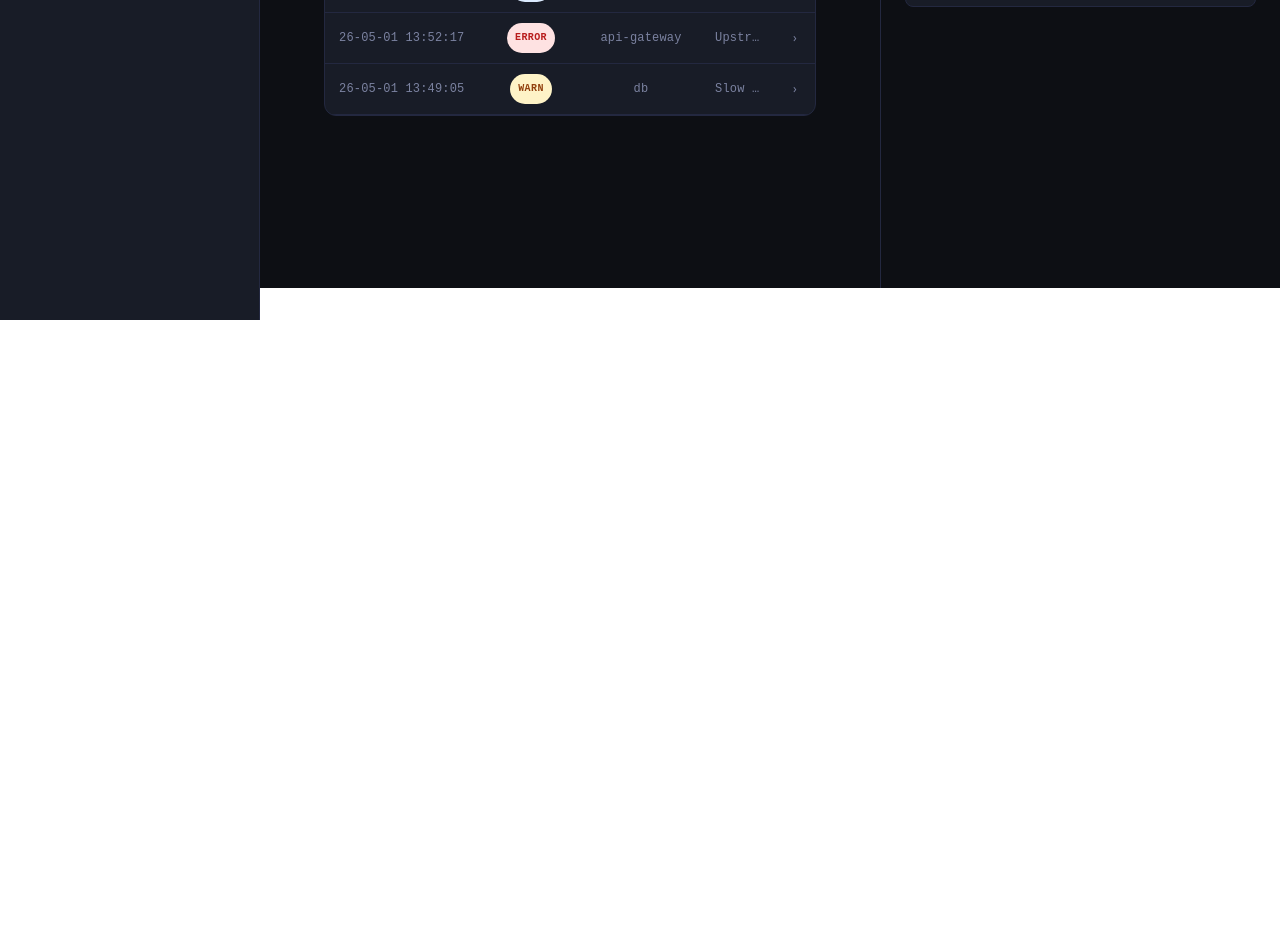
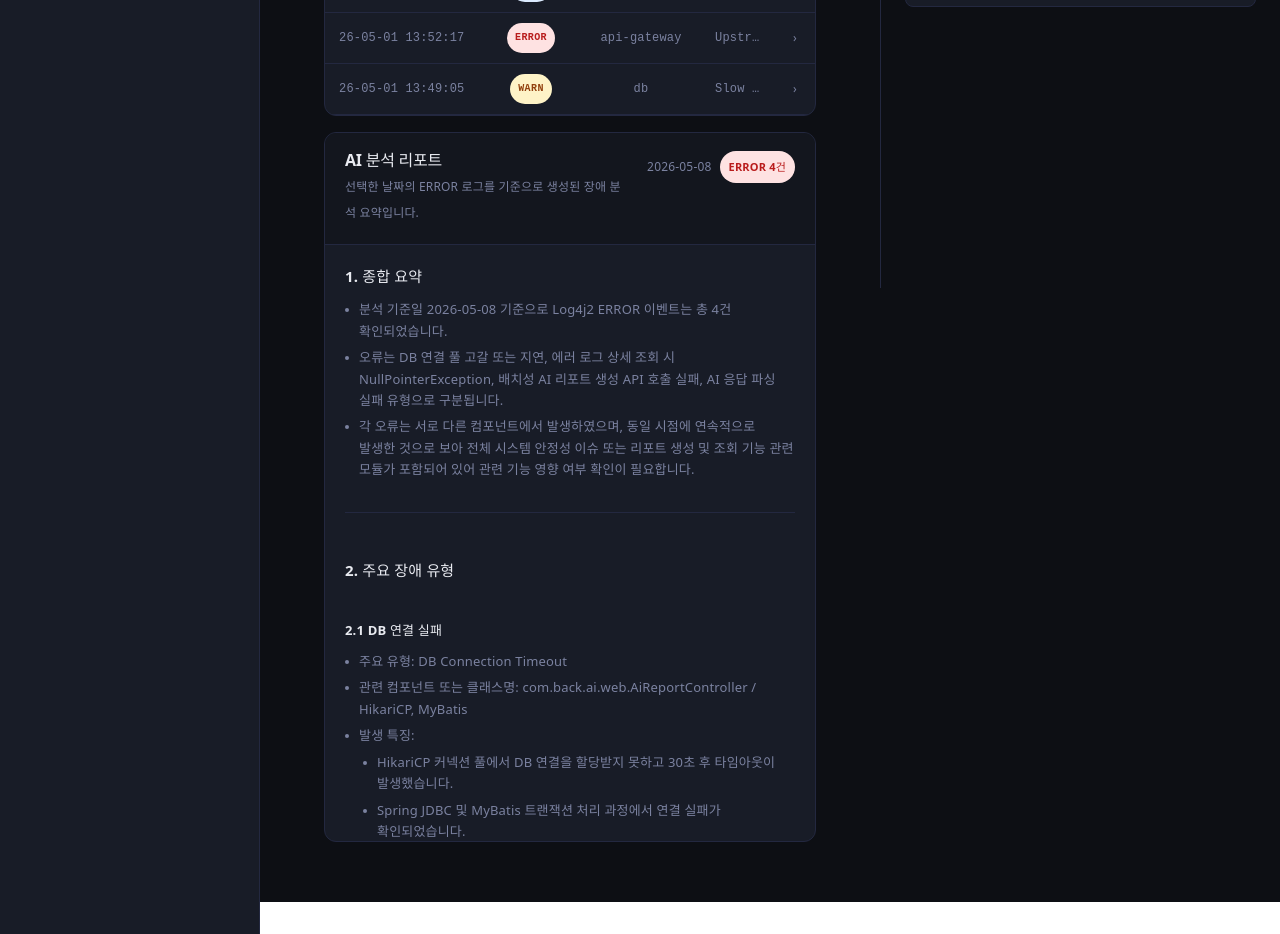
Before and after one commit to jeondaegam/service-monitor, a React (Vite) app in the folder perf-monitor-portlet/: page /error-log in a window 1280 px wide. Shown: the part 560-1494 px from the top of the page. Before the commit the page ends 880 px from the top, so only its background shows below. Built offline with nearby package versions, Linux system fonts and the light colour scheme.

Commit message:
에러로그: AI 분석 리포트 섹션 추가
- 본문 마크다운 형식 적용

```diff
--- a/perf-monitor-portlet/src/pages/ErrorLog/ErrorLogPage.jsx
+++ b/perf-monitor-portlet/src/pages/ErrorLog/ErrorLogPage.jsx
@@ -90,6 +90,74 @@ const DUMMY_LOGS = [
       "com.example.db.QueryMonitor.logSlowQuery(QueryMonitor.java:44)\n  at com.example.repository.OrderRepository.findByUserId(OrderRepository.java:133)",
   },
 ];
+
+const DUMMY_AI_REPORT = {
+  targetDate: "2026-05-08",
+  totalErrorCnt: 4,
+  aiSummary: `1. 종합 요약
+- 분석 기준일 2026-05-08 기준으로 Log4j2 ERROR 이벤트는 총 4건 확인되었습니다.
+- 오류는 DB 연결 풀 고갈 또는 지연, 에러 로그 상세 조회 시 NullPointerException, 배치성 AI 리포트 생성 API 호출 실패, AI 응답 파싱 실패 유형으로 구분됩니다.
+- 각 오류는 서로 다른 컴포넌트에서 발생하였으며, 동일 시점에 연속적으로 발생한 것으로 보아 전체 시스템 안정성 이슈 또는 리포트 생성 및 조회 기능 관련 모듈가 포함되어 있어 관련 기능 영향 여부 확인이 필요합니다.
+
+---
+
+2. 주요 장애 유형
+
+### 2.1 DB 연결 실패
+- 주요 유형: DB Connection Timeout
+- 관련 컴포넌트 또는 클래스명: com.back.ai.web.AiReportController / HikariCP, MyBatis
+- 발생 특징:
+  - HikariCP 커넥션 풀에서 DB 연결을 할당받지 못하고 30초 후 타임아웃이 발생했습니다.
+  - Spring JDBC 및 MyBatis 트랜잭션 처리 과정에서 연결 실패가 확인되었습니다.
+  - AI 리포트 관련 요청 처리 중 발생한 것으로 확인됩니다.
+
+### 2.2 에러 로그 상세 조회 중 NullPointerException
+- 주요 유형: NullPointerException
+- 관련 컴포넌트 또는 클래스명: com.back.error.service.ErrorLogServiceImpl / com.back.errorlog.web.ErrorLogController
+- 발생 특징:
+  - 에러 로그 상세 처리 조회 대상 객체가 null인 상태에서 getRawLog() 메서드를 호출하여 예외가 발생하였습니다.
+  - 서비스 계층의 selectErrorLog() 메서드에서 예외가 발생한 것으로 확인됩니다.
+
+### 2.3 스케줄러 기반 AI 리포트 생성 실패
+- 주요 유형: 외부 또는 내부 API 호출 500 오류
+- 관련 컴포넌트 또는 클래스명: com.back.scheduler.Scheduler / RestTemplate
+- 발생 특징:
+  - 스케줄러 실행 중 전달 AI 리포트 생성 요청에 대해 HTTP 500 Internal Server Error가 반환되었습니다.
+  - RestTemplate 응답 처리 과정에서 서버 오류를 처리된 것이 확인됩니다.
+
+### 2.4 AI 응답 파싱 실패
+- 주요 유형: JSON 파싱 오류
+- 관련 컴포넌트 또는 클래스명: com.back.ai.service.impl.AiReportServiceImpl / Jackson ObjectMapper
+- 발생 특징:
+  - AI 응답을 JSON으로 파싱하는 과정에서 유효하지 않은 문자가 감지되어 파싱 실패하였습니다.
+  - 응답 본문이 JSON 형식이 아닌 HTML 또는 오류 페이지 형식일 가능성이 있습니다. 해당 내용은 정의, 실제 응답 원문 확인이 필요합니다.
+
+---
+
+3. 반복 발생 패턴
+- 동일한 예외가 반복적으로 발생한 정황은 제공된 ERROR 로그 4건만으로는 명확히 확인되지 않습니다.
+- 다만 AI 리포트 관련 기능에서 DB 연결 실패, 스케줄러 리포트 생성 실패, AI 응답 파싱 실패가 각각 발생하여 AI 리포트 처리 흐름 전반에 대한 점검이 필요합니다.
+
+---
+
+4. 원인 분석 및 추정
+
+### 4.1 DB 연결 지연 또는 커넥션 풀 부족
+- DB 연결 실패는 커넥션 풀에서 적절한 대기 시간 내 DB 커넥션을 확보하지 못해 발생했습니다.
+- 에러 로그 상세 조회 오류는 조회 결과 객체가 null인 상태에서 코드 레벨 검증 없이 메서드를 호출하여 발생했습니다.
+- 스케줄러 오류는 생성 API 호출 결과 서버 내부 오류가 반환되었으며, AI 응답 파싱 오류는 응답 데이터가 정상적인 JSON 형식으로 처리될 수 없는 상태에서 Jackson 파서가 실패하여 발생했습니다.
+
+### 4.2 추정 원인
+- DB 연결 실패: 커넥션 풀 부족, 장시간 점유 쿼리, DB 응답 지연, 빈번 커넥션, DB 서버 동시 응답 수 제한. 해당 상황에 DB 및 애플리케이션 지표 확인이 필요합니다.
+- NullPointerException: 존재하지 않는 로그 식별자 조회, DB 조회 결과 미존재, 예외 처리 누락, 입력값 검증 누락 등이 원인일 수 있습니다.
+- 스케줄러 HTTP 500 오류: 호출 대상 서버 내부 오류, AI 리포트 생성 로직 오류, 외부 AI 서비스 장애, 요청 파라미터 오류 등이 원인일 수 있습니다.
+- AI 응답 파싱 실패: 호출 대상 서비스가 JSON 대신 HTML 오류 페이지, 인증 오류 페이지, 프록시 오류 응답, 차단 오류 응답 등을 반환했을 가능성이 있습니다. 이는 추정이며 응답 상태 코드와 본문 확인이 필요합니다.
+
+---
+
+5. 영향
+- 시스템 장애로 인해 AI 리포트 조회 및 생성 기능 일부 응답 지연, 오류, 요청 누락 가능성이 있습니다.`,
+};
 
 const SERVICES = ["all", "api-gateway", "auth", "db"];
 const LEVELS = ["all", "ERROR", "WARN", "INFO"];
@@ -284,6 +352,85 @@ function LogTable({ logs, selectedId, onRowClick }) {
 // ─────────────────────────────────────────
 // 메인 페이지
 // ─────────────────────────────────────────
+function AiSummaryMarkdown({ content }) {
+  return (
+    <div className={styles.aiReportContent}>
+      {content.split("\n").map((line, index) => {
+        const trimmed = line.trim();
+        const key = `${index}-${trimmed}`;
+
+        if (!trimmed) {
+          return <div key={key} className={styles.aiReportSpacer} />;
+        }
+
+        if (trimmed === "---") {
+          return <hr key={key} className={styles.aiReportDivider} />;
+        }
+
+        if (trimmed.startsWith("### ")) {
+          return (
+            <h4 key={key} className={styles.aiReportSubHeading}>
+              {trimmed.slice(4)}
+            </h4>
+          );
+        }
+
+        if (/^\d+\.\s/.test(trimmed)) {
+          return (
+            <h3 key={key} className={styles.aiReportHeading}>
+              {trimmed}
+            </h3>
+          );
+        }
+
+        if (trimmed.startsWith("- ")) {
+          const isNested = line.startsWith("  ");
+
+          return (
+            <div
+              key={key}
+              className={classNames(
+                styles.aiReportListItem,
+                isNested && styles.aiReportNestedListItem,
+              )}
+            >
+              <span className={styles.aiReportBullet} />
+              <span>{trimmed.slice(2)}</span>
+            </div>
+          );
+        }
+
+        return (
+          <p key={key} className={styles.aiReportParagraph}>
+            {trimmed}
+          </p>
+        );
+      })}
+    </div>
+  );
+}
+
+function AiReportSection({ report }) {
+  return (
+    <section className={styles.aiReportCard}>
+      <div className={styles.aiReportHeader}>
+        <div>
+          <h2 className={styles.aiReportTitle}>AI 분석 리포트</h2>
+          <p className={styles.aiReportSubtitle}>
+            선택한 날짜의 ERROR 로그를 기준으로 생성된 장애 분석 요약입니다.
+          </p>
+        </div>
+        <div className={styles.aiReportMeta}>
+          <span>{report.targetDate}</span>
+          <strong>ERROR {report.totalErrorCnt}건</strong>
+        </div>
+      </div>
+
+      <AiSummaryMarkdown content={report.aiSummary} />
+    </section>
+  );
+}
+
 export default function ErrorLogPage() {
   const [selectedId, setSelectedId] = useState(null);
   const [filterLevel, setFilterLevel] = useState("all");
@@ -364,6 +511,8 @@ export default function ErrorLogPage() {
         onRowClick={handleRowClick}
       />
 
+      <AiReportSection report={DUMMY_AI_REPORT} />
+
       {/* <div className={styles.footerNote}>
         {filtered.length}건 표시 중 · 페이지네이션 필요시 API 연동 시 추가
       </div> */}
--- a/perf-monitor-portlet/src/pages/ErrorLog/ErrorLogPage.module.css
+++ b/perf-monitor-portlet/src/pages/ErrorLog/ErrorLogPage.module.css
@@ -265,6 +265,124 @@
   word-break: break-word;
 }
 
+.aiReportCard {
+  margin-top: 16px;
+  overflow: hidden;
+  border: 1px solid var(--app-border);
+  border-radius: 12px;
+  background: var(--app-panel);
+}
+
+.aiReportHeader {
+  display: flex;
+  align-items: flex-start;
+  justify-content: space-between;
+  gap: 16px;
+  padding: 18px 20px;
+  border-bottom: 1px solid var(--app-border);
+  background: var(--app-panel-alt);
+}
+
+.aiReportTitle {
+  margin: 0;
+  color: var(--app-text);
+  font-size: 16px;
+  font-weight: 700;
+}
+
+.aiReportSubtitle {
+  margin: 4px 0 0;
+  color: var(--app-muted);
+  font-size: 12px;
+}
+
+.aiReportMeta {
+  display: inline-flex;
+  flex: 0 0 auto;
+  align-items: center;
+  gap: 8px;
+  color: var(--app-muted);
+  font-size: 12px;
+  white-space: nowrap;
+}
+
+.aiReportMeta strong {
+  border-radius: 20px;
+  padding: 3px 9px;
+  background: #fee2e2;
+  color: #b91c1c;
+  font-size: 11px;
+}
+
+.aiReportContent {
+  overflow-x: auto;
+  max-height: 560px;
+  padding: 18px 20px;
+  color: var(--app-text);
+  font-family: system-ui, sans-serif;
+  font-size: 13px;
+  word-break: keep-all;
+}
+
+.aiReportHeading {
+  margin: 18px 0 10px;
+  color: var(--app-text);
+  font-size: 15px;
+  font-weight: 800;
+}
+
+.aiReportHeading:first-child {
+  margin-top: 0;
+}
+
+.aiReportSubHeading {
+  margin: 16px 0 8px;
+  color: var(--app-text);
+  font-size: 13px;
+  font-weight: 750;
+}
+
+.aiReportListItem {
+  display: grid;
+  grid-template-columns: 6px 1fr;
+  gap: 8px;
+  align-items: start;
+  margin: 5px 0;
+  color: var(--app-muted);
+  font-size: 13px;
+  line-height: 1.65;
+}
+
+.aiReportNestedListItem {
+  margin-left: 18px;
+}
+
+.aiReportBullet {
+  width: 4px;
+  height: 4px;
+  margin-top: 9px;
+  border-radius: 999px;
+  background: var(--app-muted);
+}
+
+.aiReportParagraph {
+  margin: 6px 0;
+  color: var(--app-muted);
+  font-size: 13px;
+  line-height: 1.65;
+}
+
+.aiReportDivider {
+  height: 1px;
+  margin: 18px 0;
+  border: 0;
+  background: var(--app-border);
+}
+
+.aiReportSpacer {
+  height: 8px;
+}
+
 .footerNote {
   margin-top: 12px;
   color: var(--app-soft-text);
@@ -292,4 +410,12 @@
   .divider {
     display: none;
   }
+
+  .aiReportHeader {
+    flex-direction: column;
+  }
+
+  .aiReportMeta {
+    white-space: normal;
+  }
 }
```
